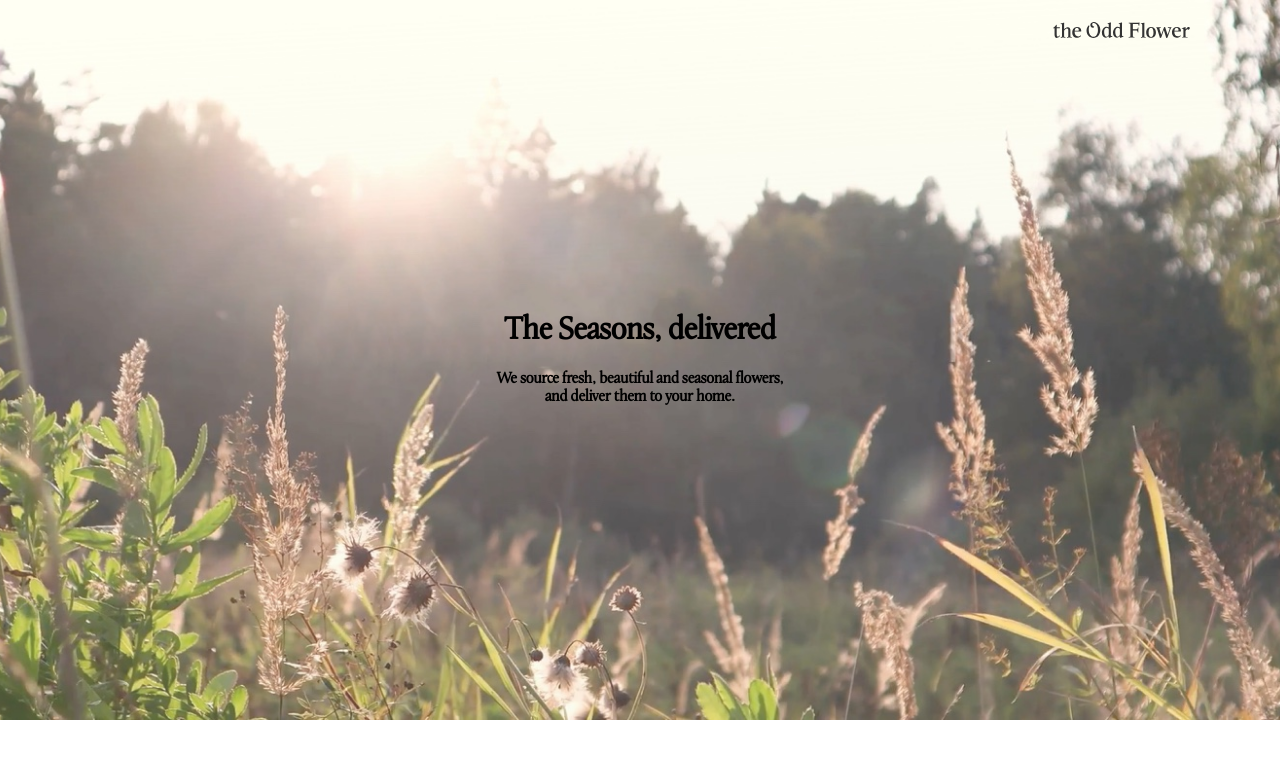
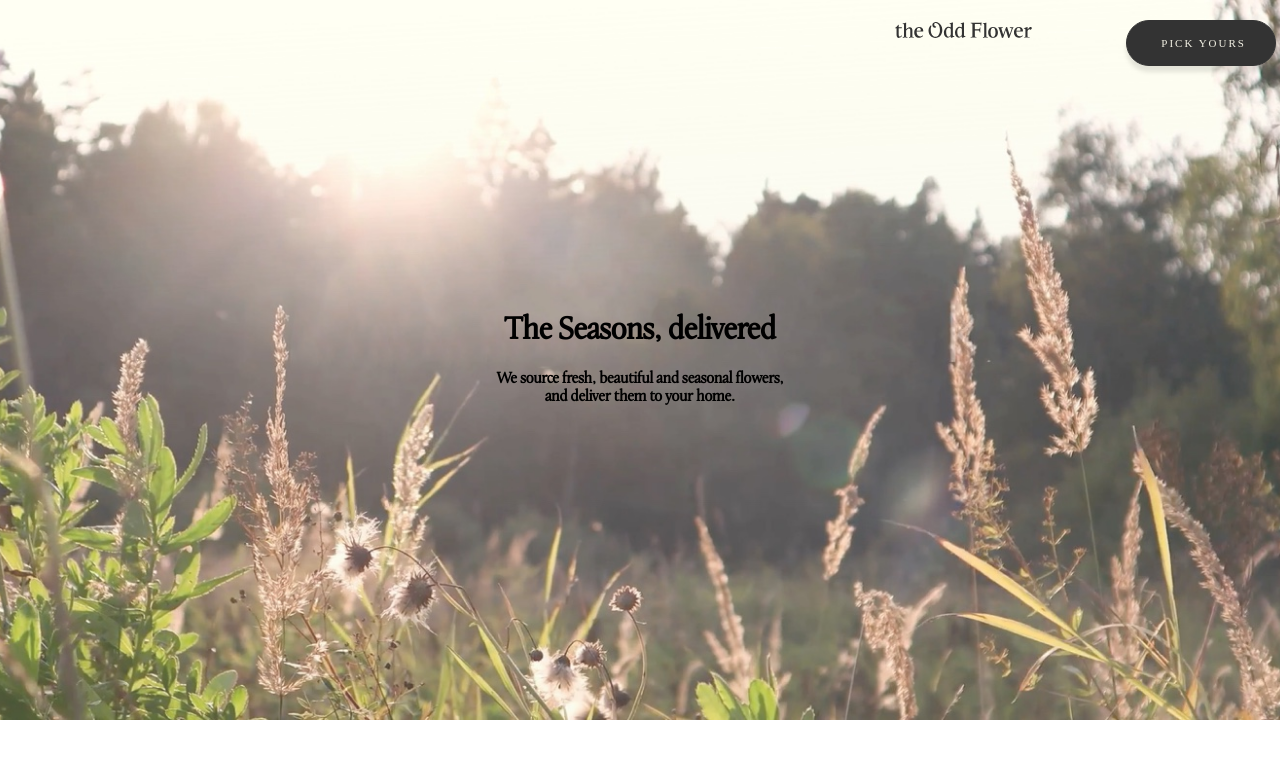
Before and after one commit to StudioRotate/rotate-interview, a Nuxt app: page / in a window 1280 px wide. Shown: the top 758 px of the page. Built offline with nearby package versions, Linux system fonts and the light colour scheme.

Commit message:
Responsive positioning of pick yours button

```diff
--- a/components/Header.vue
+++ b/components/Header.vue
@@ -11,6 +11,9 @@
 </div>
 <div class="Header_Cart">
   <img src="imgs/cart.svg" alt="Cart" class="Cart">
+</div>
+<div class="Pick_Yours">
+  <img src="imgs/hero_button.svg">
 </div>
 
 </section>
@@ -52,6 +55,10 @@ name: 'Header'
     padding-left: 40px;
     padding-right: 45px
   }
-
+@media screen and (max-width: 401px) {
+    .Pick_Yours {
+    display: none;
+    }
+}
 
 </style>
```
